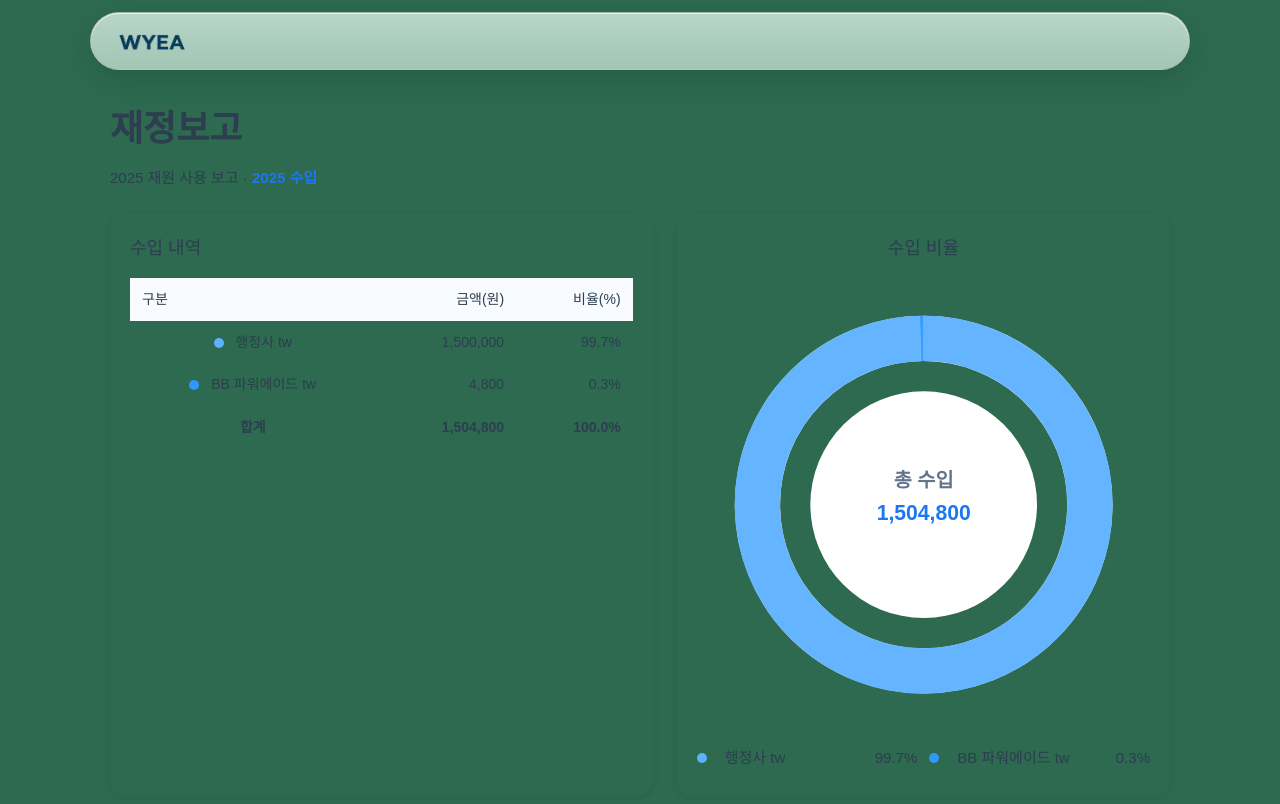
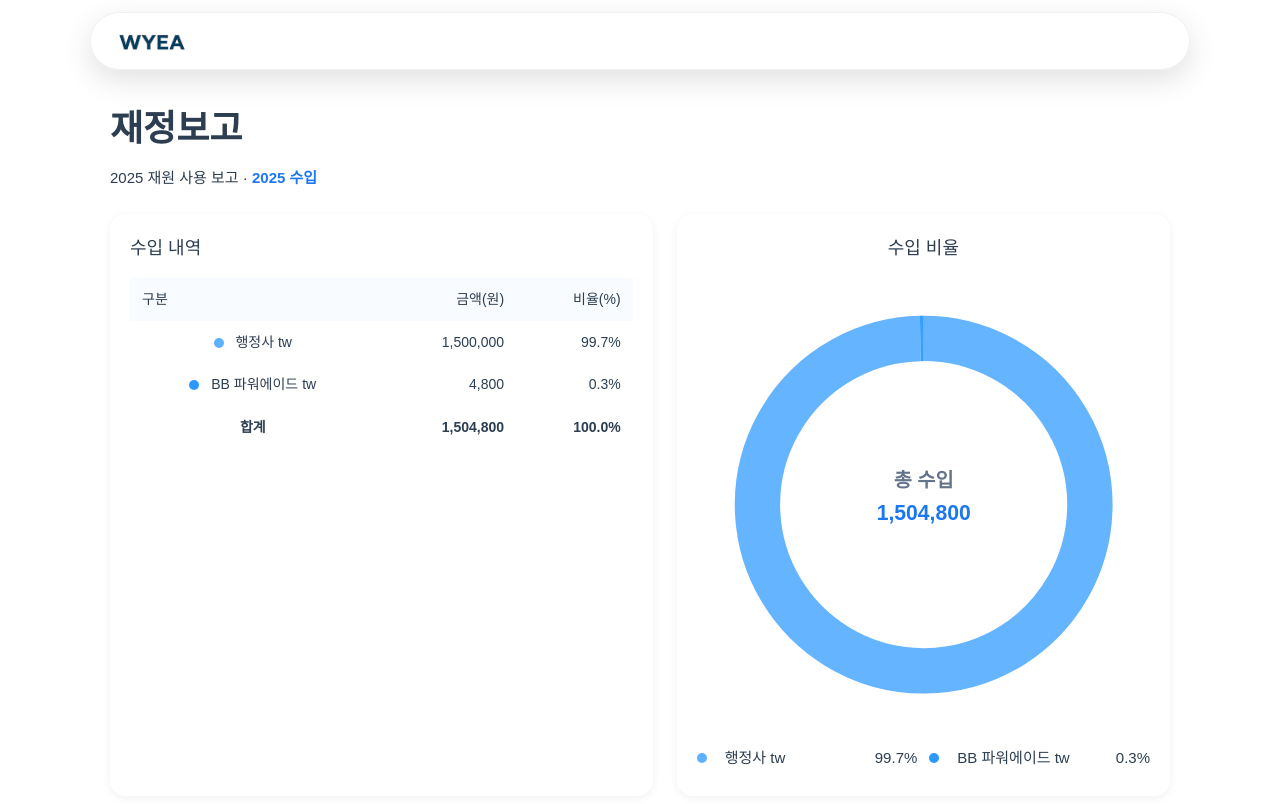
Before and after one commit to wooju8303/WYEA-frontend, a Vue app: page /financialreport in a window 1280 px wide. Shown: the top 804 px of the page. Built offline with nearby package versions, Linux system fonts and the light colour scheme; what quasar would draw is missing.

Commit message:
배경색 알맞게변경

```diff
--- a/src/App.vue
+++ b/src/App.vue
@@ -19,7 +19,11 @@
         </div>
       </div>
     </header>
-    <main class="page" >
+    <main
+      class="page"
+      :class="routeName"
+      :style="{ background: pageBg }"
+    >
       <RouterView />
     </main>
   </div>
@@ -27,7 +31,21 @@
 
 
 <script setup lang="ts">
-import { ref, onMounted, onBeforeUnmount } from 'vue'
+import { useRoute } from 'vue-router'
+import { ref, onMounted, onBeforeUnmount, computed  } from 'vue'
+
+
+const route = useRoute()
+
+// 라우트 이름 -> 기존처럼 class에 써서 페이지별 CSS도 가능
+const routeName = computed(() => String(route.name ?? ''))
+
+// ✅ 메타에 bg가 문자열이면 그대로, 없으면 기본값(#fff)
+type PageMeta = { bg?: string } // 배경은 문자열(단색/그라디언트 모두 가능)
+const pageBg = computed(() => {
+  const m = route.meta as PageMeta
+  return typeof m.bg === 'string' ? m.bg : '#2d6a4f'
+})
 
 const isScrolled = ref(false)
 const onScroll = () => (isScrolled.value = window.scrollY > 6)
@@ -127,7 +145,6 @@ onBeforeUnmount(() => {
   position: relative;
   z-index: 0;
   min-height: 120vh; /* 충분히 길게 */
-  background: #2d6a4f;
 }
 
 /* 반응형 */
--- a/src/components/HomeViewPhoto.vue
+++ b/src/components/HomeViewPhoto.vue
@@ -25,7 +25,6 @@ defineProps<{
   inset: var(--header-h, 64px) 0 0 0;
   z-index: -1;
   pointer-events: none;
-
 }
 .hero::before {
   --cell: 32px; /* 칸 크기 */
--- a/src/views/FinancialReport.vue
+++ b/src/views/FinancialReport.vue
@@ -164,17 +164,16 @@ const centerSub = computed(() => {
   </section>
 </template>
 
-<style>
-html, body, #app { background:#fff; }
-</style>
-
 <style scoped>
+:global(.financialreport.page) {   /* 이 뷰에서만 */
+  background: #fff !important;
+}
+:global(html), :global(body), :global(#app) { background:#fff; }
 :root { --bg:#ffffff; --ink:#0f172a; --muted:#667085; --line:#e7eef7; }
 .frsection1 {
   max-width: 1100px;
   margin: 40px auto;
   padding: 0 20px;
-
 }
 .pageHead h1 {
   font-size: 36px;
```
